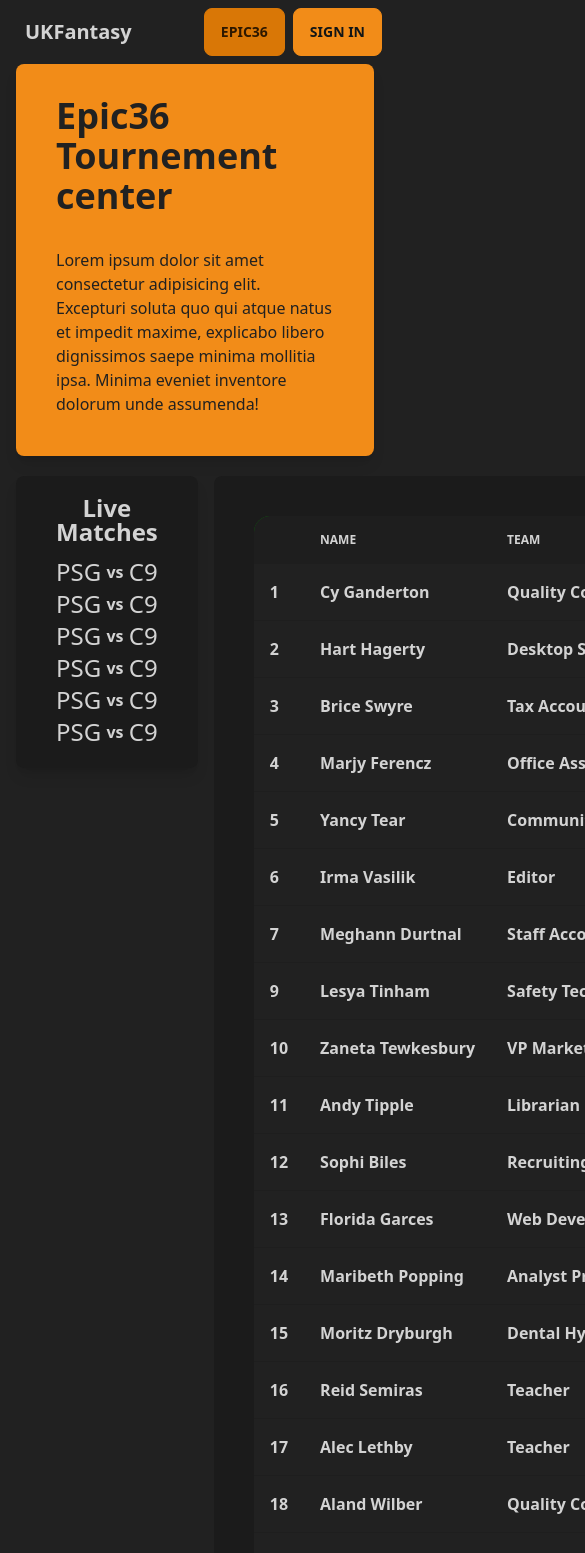
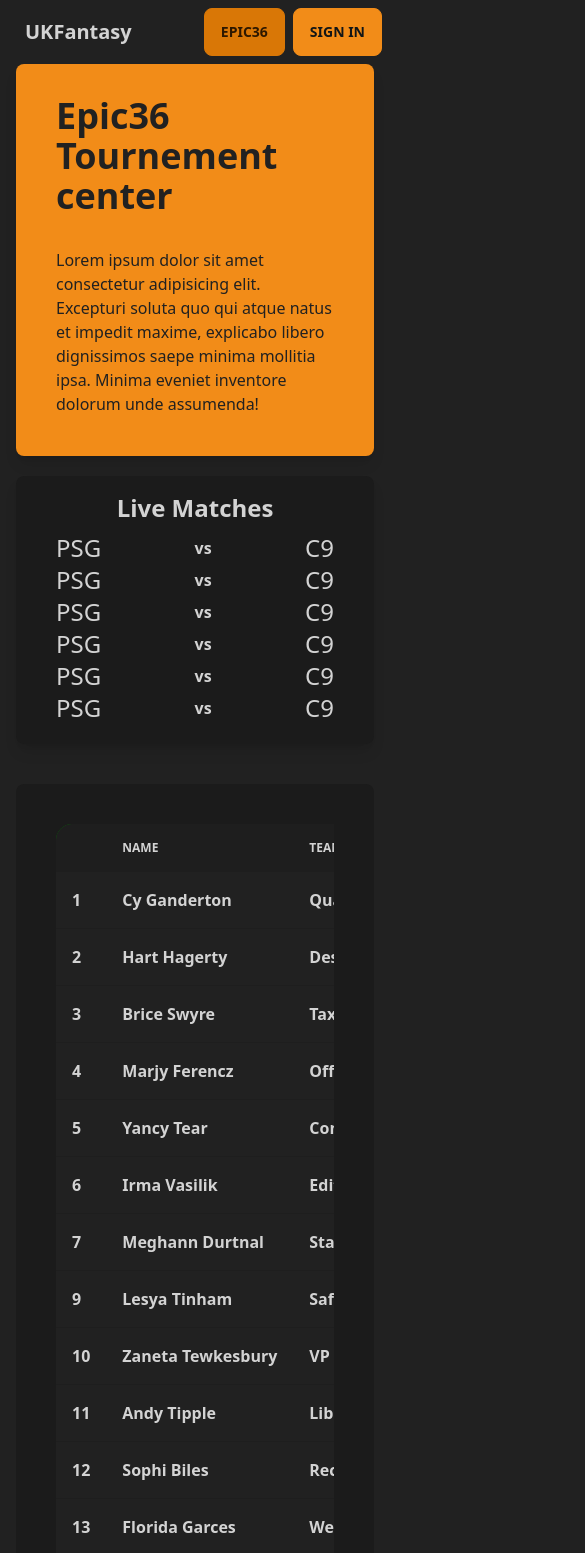
Before and after one commit to FlynnFc/UKFantasy, a Next.js app: page /epic36 in a window 390 px wide. Shown: the top 1553 px of the page, 585 px wide, since content can reach past the window. Built offline with nearby package versions, Linux system fonts and the light colour scheme; no server answers.

Commit message:
Update epic36.tsx

```diff
--- a/src/pages/epic36.tsx
+++ b/src/pages/epic36.tsx
@@ -12,7 +12,7 @@ const Epic36 = () => {
           dolorum unde assumenda!
         </p>
       </div>
-      <div className="flex w-full flex-row justify-between space-x-4">
+      <div className="flex w-full flex-col justify-between lg:flex-row lg:space-x-4">
         <section className="my-5 h-max w-full rounded-lg bg-base-300 py-5 px-10 text-base-content shadow-lg">
           <h2 className="text-center text-2xl font-bold leading-none">
             Live Matches
```
